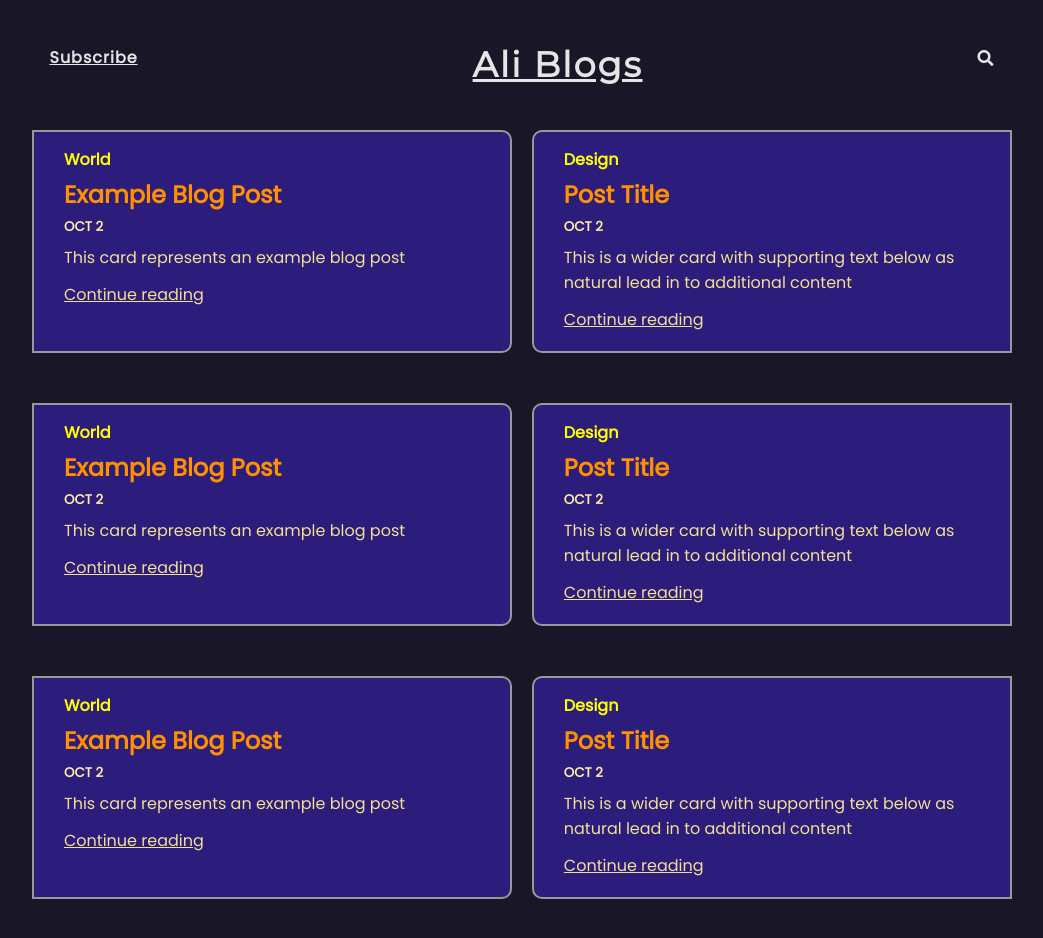
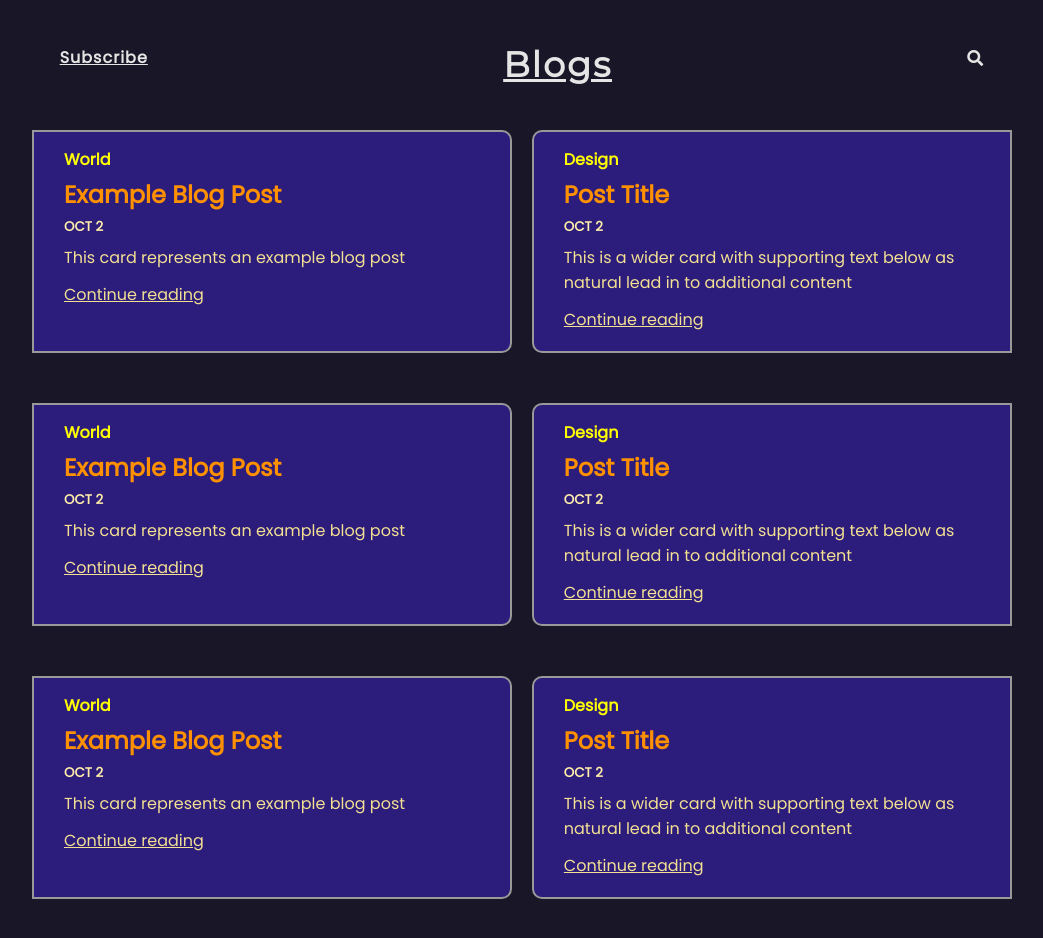
Before and after one commit to Deepak3440/Blog, a plain HTML site: page index.html in a window 1280 px wide. Shown: the whole page, without its empty margins (118-1161 px from the left). Drawn offline with Linux system fonts and the light colour scheme.

Commit message:
Update index.html

```diff
--- a/index.html
+++ b/index.html
@@ -12,7 +12,7 @@
 <body>
     <header>
         <p><a href="post.html">Subscribe</a></p>
-        <h1 id="title">Ali Blogs</h1>
+        <h1 id="title"> Blogs</h1>
         <p class="search"><i class="fa fa-search" aria-hidden="true"></i></p>
     </header>
 
```
